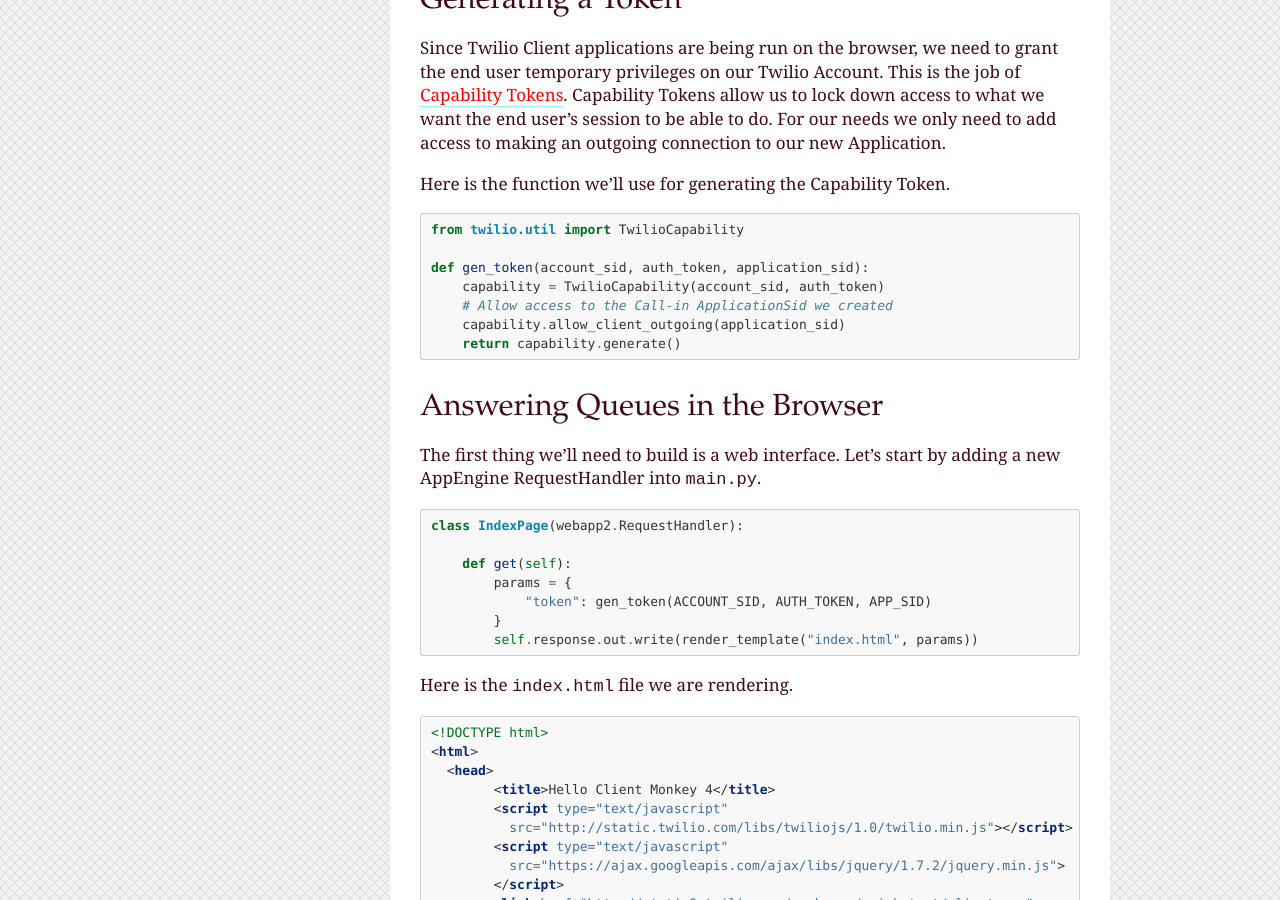
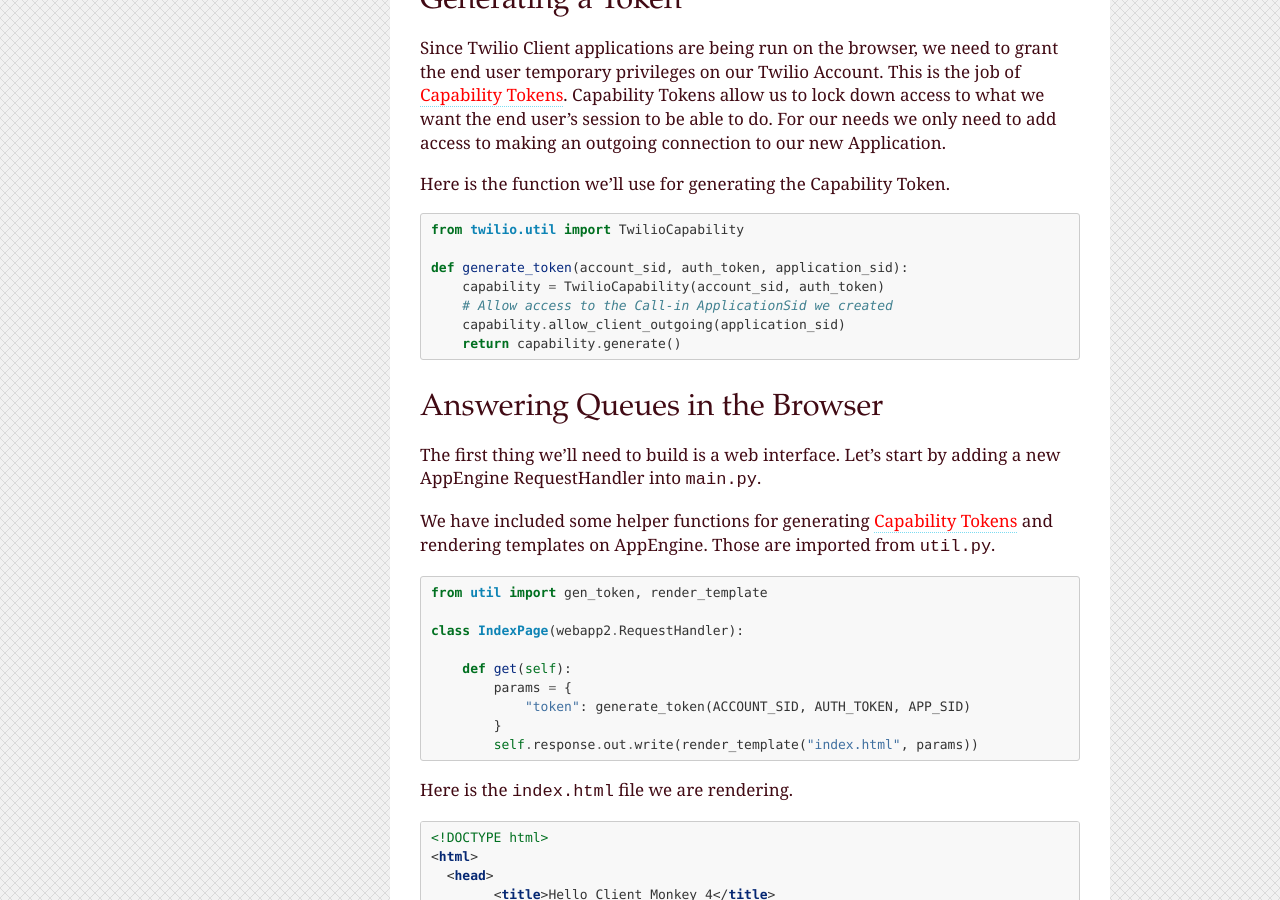
Before and after one commit to twilio/workshop, a Sphinx documentation site: the page built from docs/browser.rst, in a window 1280 px wide and 900 px high, scrolled down 1072 px. Built offline with Sphinx 7.4.7, drawn with Linux system fonts in a browser that asks for light colours.

Commit message:
Adding twilio favicon in templates/index.html Fixing typo in templates/index.html Adding reference to util helper functions for generate_token and render_template

```diff
--- a/docs/browser.rst
+++ b/docs/browser.rst
@@ -63,7 +63,7 @@
 
     from twilio.util import TwilioCapability
 
-    def gen_token(account_sid, auth_token, application_sid):
+    def generate_token(account_sid, auth_token, application_sid):
         capability = TwilioCapability(account_sid, auth_token)
         # Allow access to the Call-in ApplicationSid we created
         capability.allow_client_outgoing(application_sid)
@@ -76,13 +76,19 @@
 The first thing we'll need to build is a web interface. Let's start by adding a
 new AppEngine RequestHandler into ``main.py``.
 
+We have included some helper functions
+for generating `Capability Tokens <https://www.twilio.com/docs/client/capability-tokens>`_ and
+rendering templates on AppEngine. Those are imported from ``util.py``.
+
 .. code-block:: python
+
+    from util import gen_token, render_template
 
     class IndexPage(webapp2.RequestHandler):
 
         def get(self):
             params = {
-                "token": gen_token(ACCOUNT_SID, AUTH_TOKEN, APP_SID)
+                "token": generate_token(ACCOUNT_SID, AUTH_TOKEN, APP_SID)
             }
             self.response.out.write(render_template("index.html", params))
 
```
Also changed, not shown: 1 other file.
